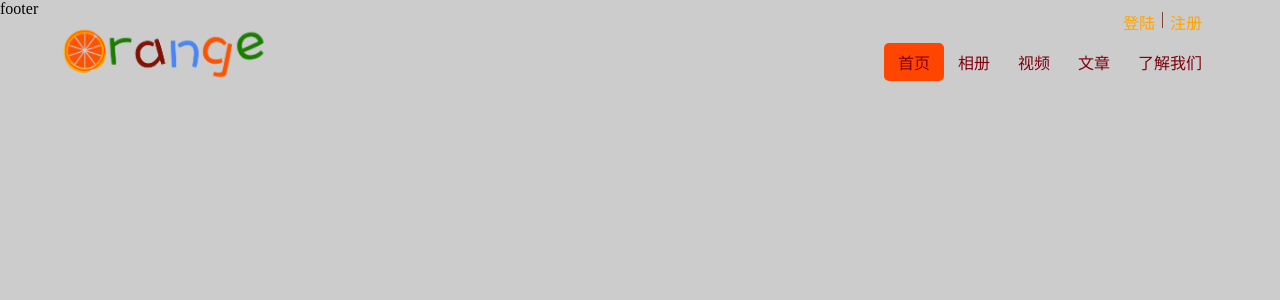
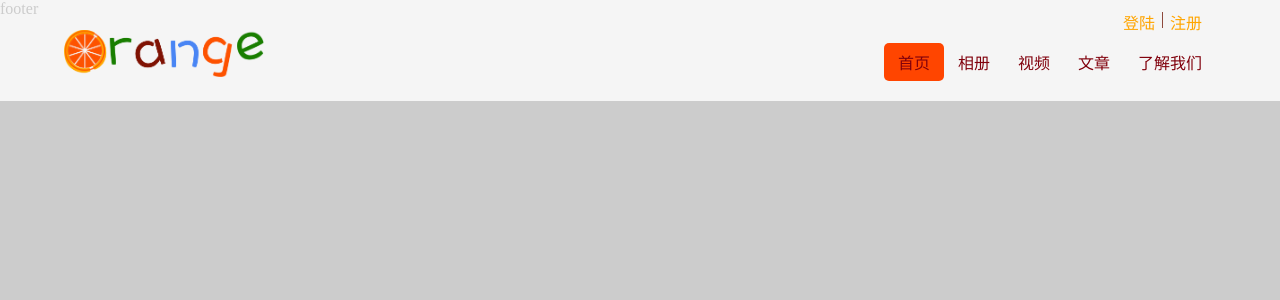
Before and after one commit to chen8000/orange, a React app: page / in a window 1280 px wide. Shown: the top 300 px of the page. Built offline with nearby package versions, Linux system fonts and the light colour scheme.

Commit message:
使用数组添加多个className

```diff
--- a/src/components/header/index.jsx
+++ b/src/components/header/index.jsx
@@ -9,8 +9,9 @@ class Header extends Component {
     componentDidMount(){
 
         // 初始化动画位置
-        this.props.headerNavBar({w:'60',l:'0'})
+        this.props.headerNavBar({w:'60px',l:'0px'})
 
+        // 初始化导航样式状态
         this.props.windowScroll({ scroll:true })
     }
 
@@ -20,7 +21,7 @@ class Header extends Component {
         let navBarWidth = event.target.clientWidth
         let navBarLeft = event.target.offsetLeft
 
-        this.props.headerNavBar({w:navBarWidth, l:navBarLeft})
+        this.props.headerNavBar({w:`${navBarWidth}px`, l:`${navBarLeft}px`})
 
     }
 
@@ -30,7 +31,12 @@ class Header extends Component {
         let { result } = this.props
 
         return (
-            <div className={ headStyle.header }>
+            <div className={
+                [
+                    headStyle.header,
+                    result.scroll.type ? headStyle.headerFixed : null
+                ].join(' ')
+            }>
                 <div className={ headStyle.container }>
                     <div className={ headStyle.logo }>
                         <img src="/img/common/logo.png" alt=""/>
--- a/src/redux/reducers.js
+++ b/src/redux/reducers.js
@@ -27,8 +27,8 @@ function reducers( state = InitState, action ){
 
         //需要解构
         let { headerBar } = state
-        headerBar.w = `${action.data.w}px`;
-        headerBar.l = `${action.data.l}px`;
+        headerBar.w = action.data.w
+        headerBar.l = action.data.l
 
             return { headerBar, ...state }
 
```
